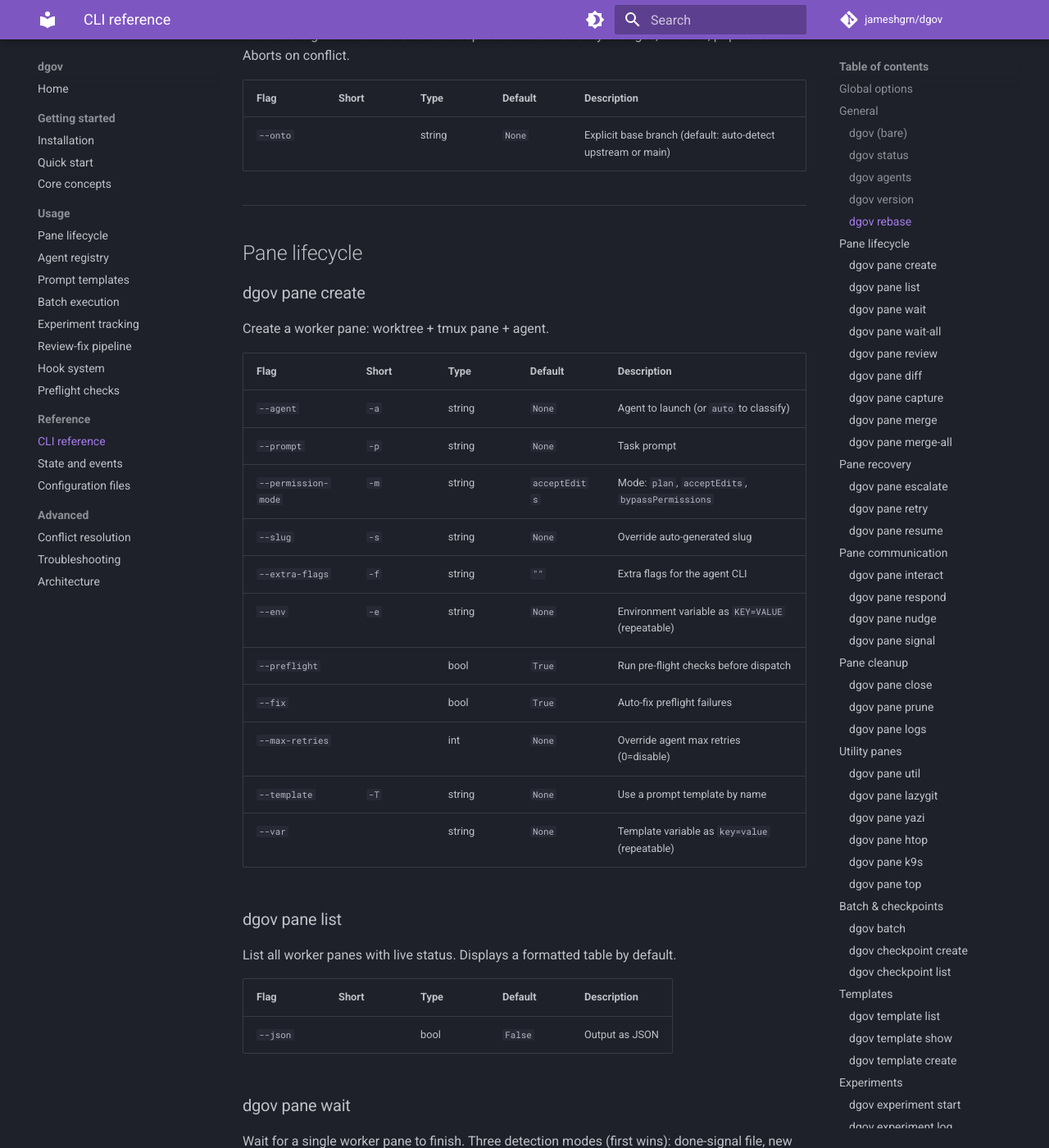
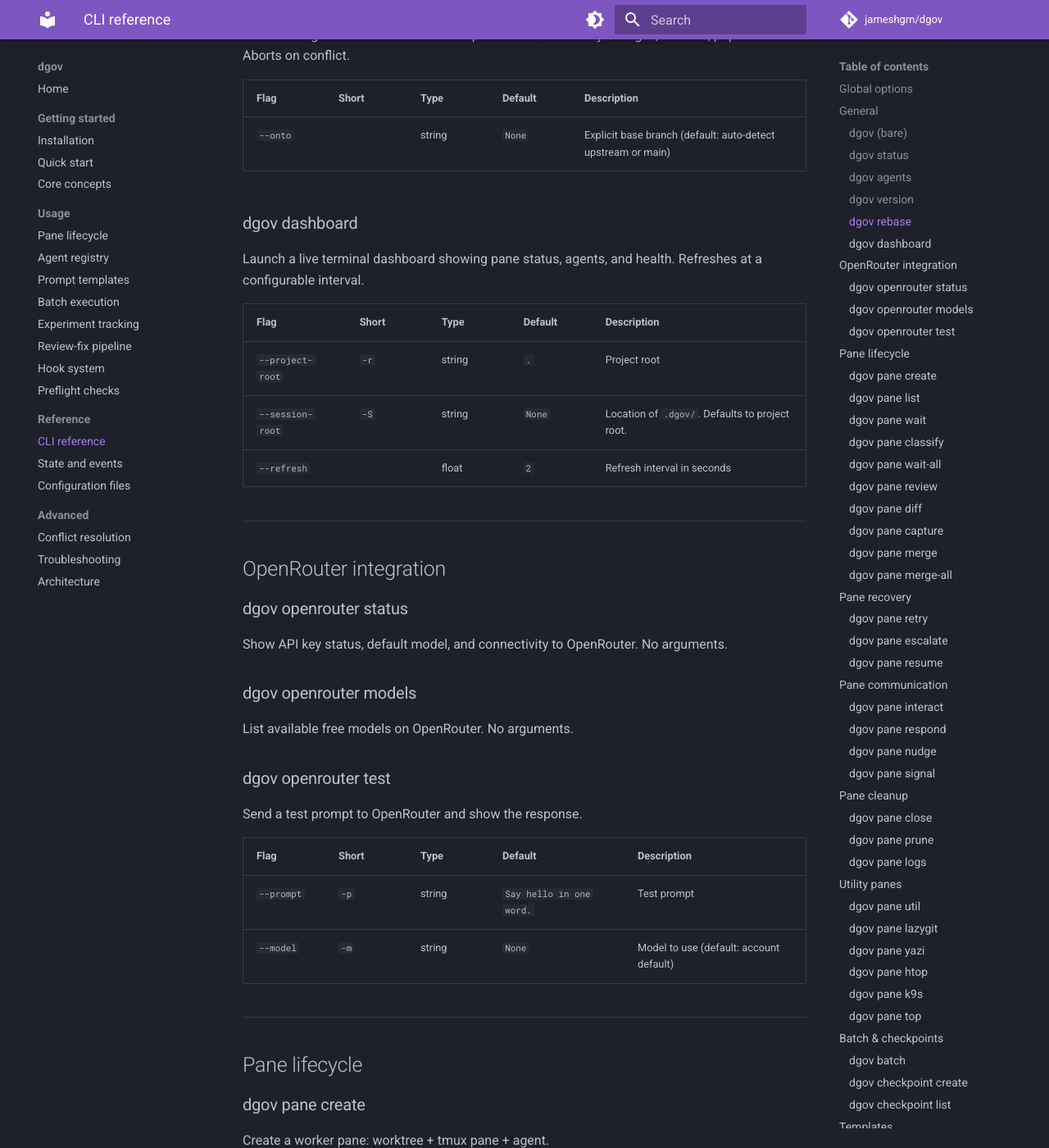
Before and after one commit to jameshgrn/dgov, an MkDocs documentation site: the page built from docs/cli-reference.md, in a window 1280 px wide and 1400 px high, scrolled down 1254 px. Shown: the whole window at 82% size. Built offline with MkDocs 1.6.1 and Material for MkDocs 9.7.7, drawn with Linux system fonts in a browser that asks for light colours; comment, search, counter and statistics services are not loaded; some of the changed text lies outside the part shown.

Commit message:
Update CLI reference with all current commands

```diff
--- a/docs/cli-reference.md
+++ b/docs/cli-reference.md
@@ -43,6 +43,37 @@
 |------|-------|------|---------|-------------|
 | `--onto` | | string | `None` | Explicit base branch (default: auto-detect upstream or main) |
 
+### dgov dashboard
+
+Launch a live terminal dashboard showing pane status, agents, and health. Refreshes at a configurable interval.
+
+| Flag | Short | Type | Default | Description |
+|------|-------|------|---------|-------------|
+| `--project-root` | `-r` | string | `.` | Project root |
+| `--session-root` | `-S` | string | `None` | Location of `.dgov/`. Defaults to project root. |
+| `--refresh` | | float | `2` | Refresh interval in seconds |
+
+---
+
+## OpenRouter integration
+
+### dgov openrouter status
+
+Show API key status, default model, and connectivity to OpenRouter. No arguments.
+
+### dgov openrouter models
+
+List available free models on OpenRouter. No arguments.
+
+### dgov openrouter test
+
+Send a test prompt to OpenRouter and show the response.
+
+| Flag | Short | Type | Default | Description |
+|------|-------|------|---------|-------------|
+| `--prompt` | `-p` | string | `Say hello in one word.` | Test prompt |
+| `--model` | `-m` | string | `None` | Model to use (default: account default) |
+
 ---
 
 ## Pane lifecycle
@@ -83,6 +114,12 @@
 | `--poll` | `-i` | int | `3` | Poll interval in seconds |
 | `--stable` | `-s` | int | `15` | Seconds of stable output before declaring done |
 | `--auto-retry` | | bool | `True` | Auto-retry failed panes per agent retry policy |
+
+### dgov pane classify
+
+Classify a task and recommend an agent (OpenRouter or local Qwen 4B).
+
+**Arguments**: `PROMPT`
 
 ### dgov pane wait-all
 
@@ -141,31 +178,43 @@
 
 ## Pane recovery
 
+### dgov pane retry
+
+Retry a failed pane with a new attempt. Creates a new pane with an attempt suffix; original is marked `superseded`.
+
+**Arguments**: `SLUG`
+
+| Flag | Short | Type | Default | Description |
+|------|-------|------|---------|-------------|
+| `--project-root` | `-r` | string | `.` | Project root |
+| `--session-root` | `-S` | string | `None` | Location of `.dgov/`. Defaults to project root. |
+| `--agent` | `-a` | string | `None` | Override agent for retry |
+| `--prompt` | `-p` | string | `None` | Override prompt for retry |
+| `--permission-mode` | `-m` | string | `acceptEdits` | Permission mode |
+
 ### dgov pane escalate
 
 Re-dispatch a pane's task to a different (stronger) agent.
 
-| Flag | Short | Type | Default | Description |
-|------|-------|------|---------|-------------|
-| `--agent` | `-a` | string | `claude` | Agent to escalate to |
-| `--permission-mode`| `-m`| string | `acceptEdits` | Permission mode for the new agent |
-
-### dgov pane retry
-
-Retry a failed pane with a new attempt. Creates a new pane with an attempt suffix; original is marked `superseded`.
+**Arguments**: `SLUG`
 
 | Flag | Short | Type | Default | Description |
 |------|-------|------|---------|-------------|
-| `--agent` | `-a` | string | `None` | Override agent for retry |
-| `--prompt` | `-p` | string | `None` | Override prompt for retry |
-| `--permission-mode`| `-m`| string | `acceptEdits` | Permission mode |
+| `--project-root` | `-r` | string | `.` | Project root |
+| `--session-root` | `-S` | string | `None` | Location of `.dgov/`. Defaults to project root. |
+| `--agent` | `-a` | string | `claude` | Agent to escalate to |
+| `--permission-mode`| `-m`| string | `acceptEdits` | Permission mode for the new agent |
 
 ### dgov pane resume
 
 Re-launch an agent in an existing worktree (no new branch or worktree created).
 
+**Arguments**: `SLUG`
+
 | Flag | Short | Type | Default | Description |
 |------|-------|------|---------|-------------|
+| `--project-root` | `-r` | string | `.` | Project root |
+| `--session-root` | `-S` | string | `None` | Location of `.dgov/`. Defaults to project root. |
 | `--agent` | `-a` | string | `None` | Override agent |
 | `--prompt` | `-p` | string | `None` | Override prompt |
 | `--permission-mode`| `-m`| string | `acceptEdits` | Permission mode |
@@ -409,6 +458,8 @@
 | `--session-root` | `-R` | string | `None` | Session root |
 | `--all` | `-a` | bool | `False` | Show full history (not just last touch) |
 | `--agent` | | string | `None` | Filter by agent name |
+| `--line-level` | | bool | `False` | Show line-level blame detail |
+| `--lines` | `-L` | string | `None` | Line range for line-level blame (e.g. `10-20` or `10`) |
 
 Note: `blame` uses `-R` for `--session-root`, not `-S`.
 
@@ -418,6 +469,8 @@
 
 | Flag | Short | Type | Default | Description |
 |------|-------|------|---------|-------------|
+| `--project-root` | `-r` | string | `.` | Project root |
+| `--session-root` | `-S` | string | `None` | Location of `.dgov/`. Defaults to project root. |
 | `--agent` | `-a` | string | `claude` | Agent to validate for |
 | `--fix` | | bool | `False` | Auto-fix fixable failures |
 | `--touches` | `-t` | string | `None` | Files the task will touch (repeatable) |
```
Also changed, not shown: other parts of docs/cli-reference.md (+1 -1 lines).
